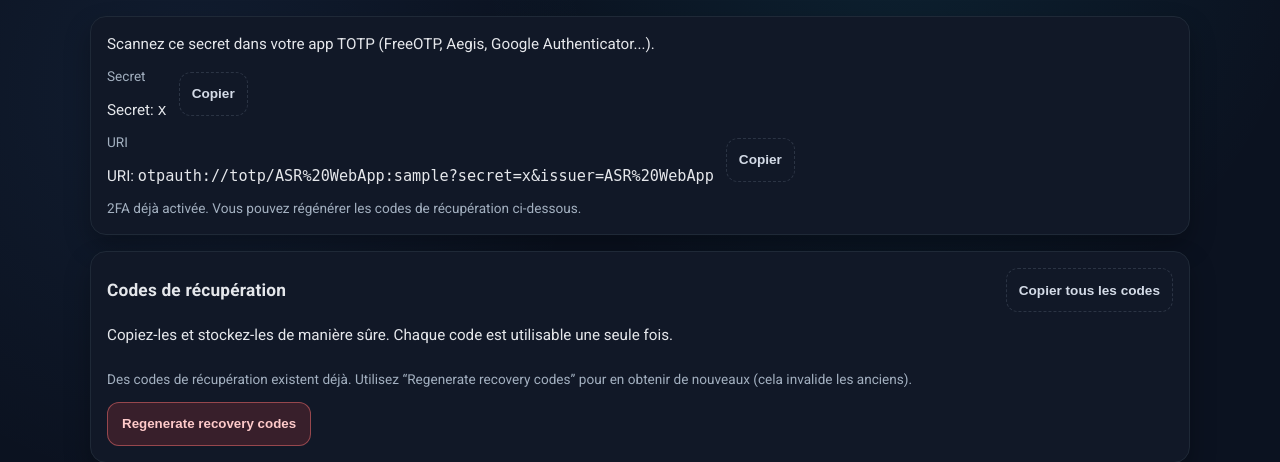
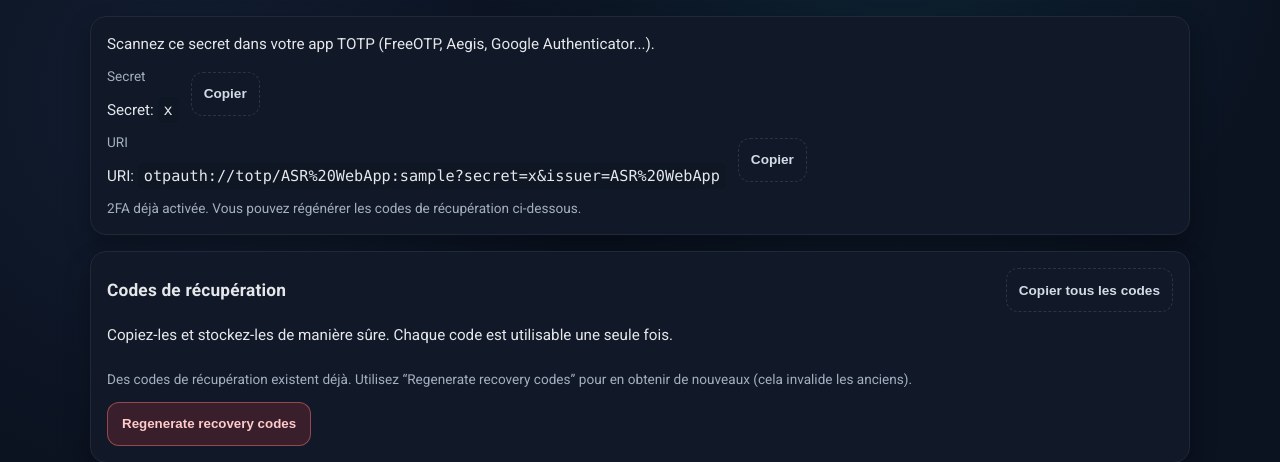
Before and after one commit to XavBertrand/ASR_webapp, a Flask app: page /admin/2fa/setup in a window 1280 px wide. Shown: the part 69-531 px from the top of the page. Run offline with Flask 3, Linux system fonts and the light colour scheme; the visitor is signed in with stand-in values (Sample User, id 1); tables that the repository leaves empty hold one stand-in row (values such as "Sample post"); parts of the project's set-up code (start-up, migrations or seed data) failed here and were passed over.

Commit message:
(fix) 2fa setup and app_shell.css

```diff
--- a/server/static/app_shell.css
+++ b/server/static/app_shell.css
@@ -322,6 +322,15 @@ textarea:focus-visible,
     grid-template-columns: repeat(auto-fit, minmax(140px, 1fr));
 }
 
+code {
+    background: #0f1624;
+    padding: 4px 6px;
+    border-radius: 6px;
+    word-break: break-all;
+    font-family: ui-monospace, SFMono-Regular, Menlo, Monaco, Consolas, "Liberation Mono", "Courier New", monospace;
+}
+
+.code,
 .code-token {
     background: #0f1624;
     border: 1px dashed rgba(148,163,184,0.3);
--- a/server/templates/admin_2fa_setup.html
+++ b/server/templates/admin_2fa_setup.html
@@ -227,17 +227,17 @@
         }
 
         copySecretBtn?.addEventListener('click', () => {
-            const value = document.getElementById('secret-value')?.textContent?.trim();
+            const value = document.querySelector('#secret-value code')?.textContent?.trim();
             copyText(value, 'Secret');
         });
 
         copyUriBtn?.addEventListener('click', () => {
-            const value = document.getElementById('uri-value')?.textContent?.trim();
+            const value = document.querySelector('#uri-value code')?.textContent?.trim();
             copyText(value, 'URI');
         });
 
         copyCodesBtn?.addEventListener('click', () => {
-            const codes = Array.from(codesContainer?.querySelectorAll('.code-token') || [])
+            const codes = Array.from(codesContainer?.querySelectorAll('.code') || [])
                 .map((el) => el.textContent.trim())
                 .filter(Boolean)
                 .join('\\n');
@@ -272,7 +272,7 @@
                         codesContainer.innerHTML = '';
                         data.recovery_codes.forEach((c) => {
                             const div = document.createElement('div');
-                            div.className = 'code-token';
+                            div.className = 'code';
                             div.textContent = c;
                             codesContainer.appendChild(div);
                         });
```
